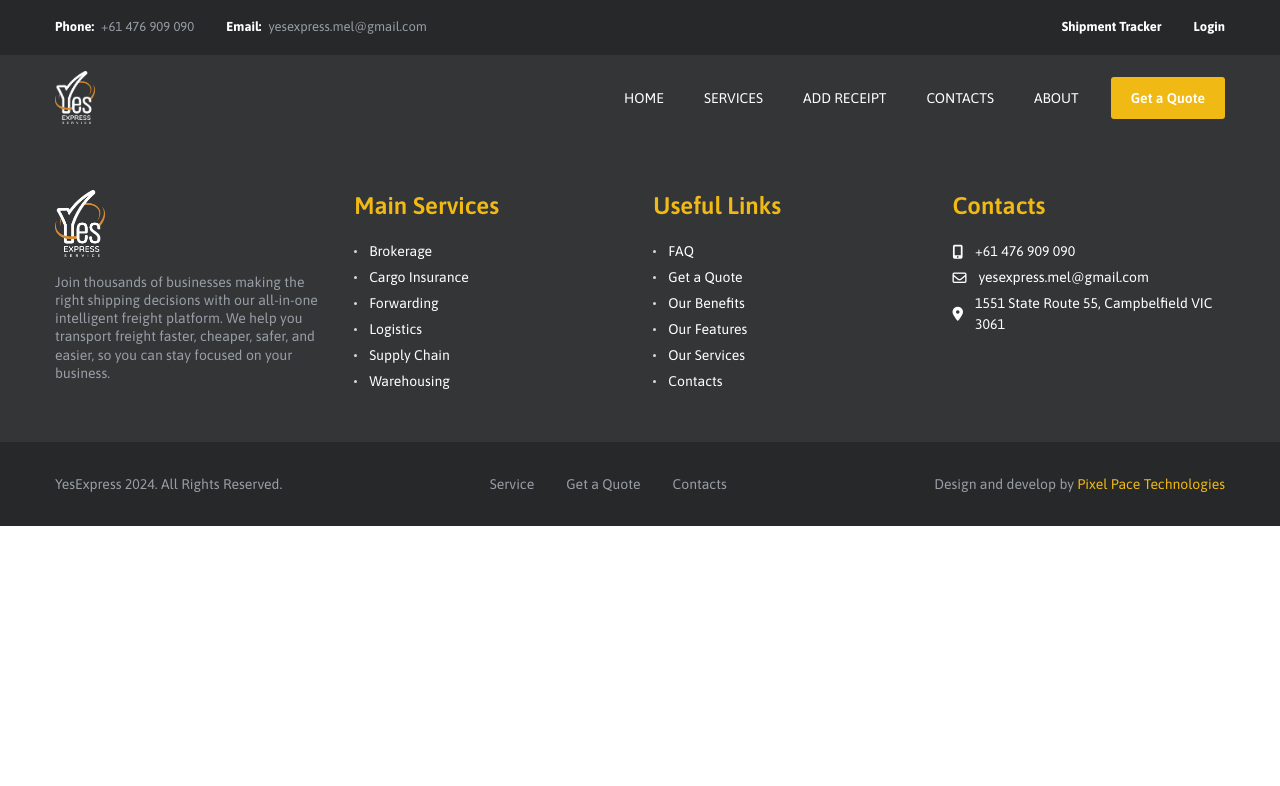
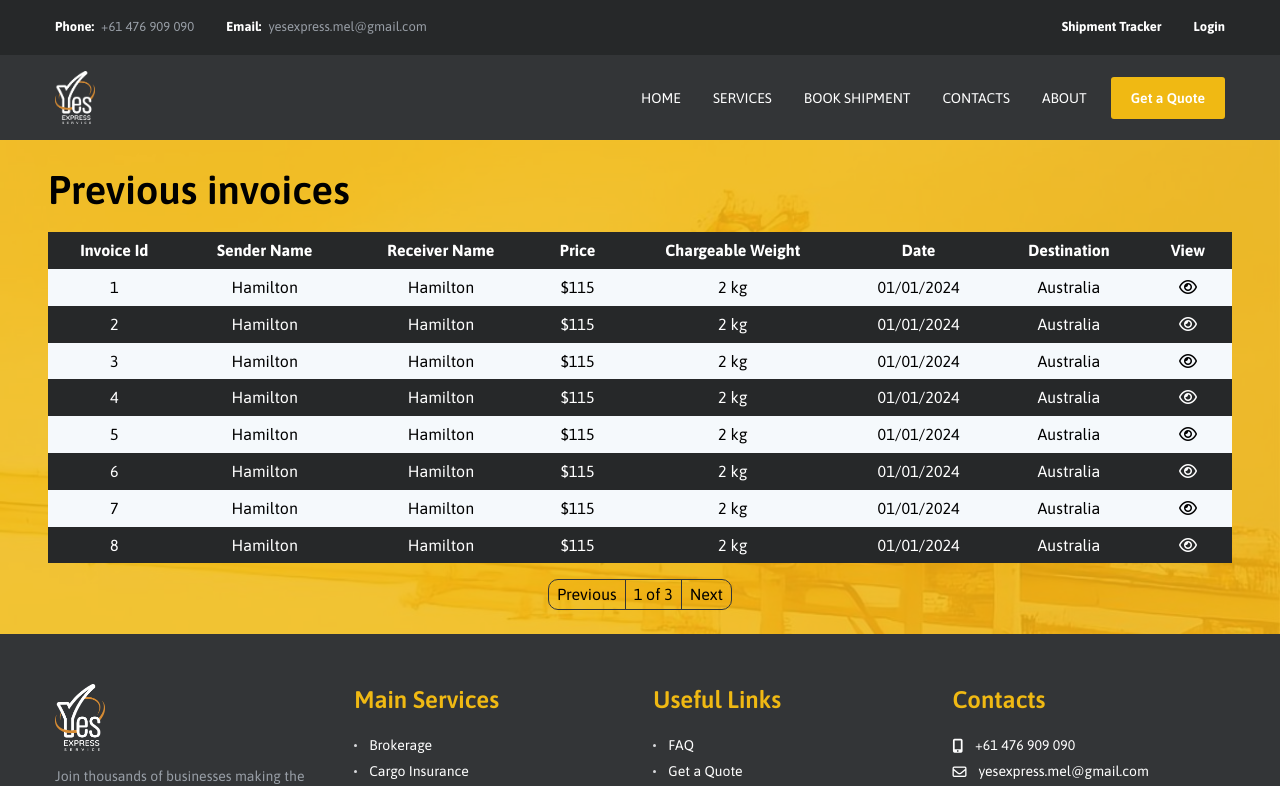
Before and after one commit to kashi992/YesExpress, a React (Create React App) app: page /previous-receipt in a window 1280 px wide. Shown: the top 786 px of the page. Built offline with nearby package versions, Linux system fonts and the light colour scheme.

Commit message:
Merge branch 'frontend' into test-apis

```diff
--- a/src/layout/navbar/navbar.js
+++ b/src/layout/navbar/navbar.js
@@ -1,12 +1,13 @@
-import React, { useState } from 'react';
+import React, { useState, useContext } from 'react';
 import mainLogo from '../../assets/images/mainLogo.png';
 import DownChevron from '../../assets/images/downChevron';
 import Button from '../../components/buttons/button';
 import { useLocation, Link } from 'react-router-dom';
+import AuthContext from '../../services/context/AuthProvider';
 
 const Navbar = () => {
 const location = useLocation();
-
+const { auth } = useContext(AuthContext);
     const [dropdownStates, setDropdownStates] = useState(false);
 
     const handleDropdown = (navItem) => {
@@ -53,7 +54,7 @@
                     <div className="max-w-[40px] w-full">
                        <Link to="/"><img src={mainLogo} alt="Yes Express" /></Link>
                     </div>
-                    <div className="flex gap-6 items-center">
+                    <div className="flex gap-4 items-center">
                         {/* {buildLink("/", "Home",
                             <>
                                 <Link to="" className="flex items-center gap-1 hover:text-[#f0b913] before:bg-[#d8d9dc] before:w-[3px] before:h-[3px] before:rounded-full before:block hover:before:bg-[#f0b913]">Page 1</Link>
@@ -62,9 +63,10 @@
                         , 'home')} */}
                         {buildLink("/", "Home", null, 'home')}
                         {buildLink("/services", "Services", null,'services')}
-                        {buildLink("/add-receipt", "Add Receipt", null,'add receipt')}
+                        {buildLink("/book-shipment", "Book Shipment", null,'book shipment')}
                         {buildLink("/contact", "Contacts", null,'contacts')}
                         {buildLink("/about", "About", null,'about')}
+                        {auth.authToken && buildLink("/previous-receipt", "Previous Receipts", null, 'previous receipts')}
                         <Button className='primaryClrBg whiteClr hover:text-[#333537] hover:bg-white' text="Get a Quote" />
                     </div>
                 </div>
--- a/src/layout/topBar/topBar.js
+++ b/src/layout/topBar/topBar.js
@@ -62,8 +62,8 @@
                                 <h6 className='whiteClr text-[13px] font-bold cursor-pointer'>
                                     {auth.userName}
                                 </h6>
-                                {showProfilePanel &&
-                                    <div className='profile-dropdown absolute z-10 p-4 rounded-[8px] border border-[#474747] bg-[#262829] w-[180px] right-0 top-4'>
+                                {
+                                    <div className={`profile-dropdown absolute z-10 p-4 rounded-[8px] border border-[#474747] bg-[#262829] w-[180px] right-0 top-4 transition-all duration-300 ${showProfilePanel ? 'opacity-100 visible' : 'opacity-0 invisible'}`}>
                                         <div className='content'>
                                             <h4 className='text-white text-center text-sm font-medium opacity-60'>{auth.email}</h4>
                                             <h4 className='text-white mt-3 text-sm font-medium opacity-60'>{auth.userName}</h4>
@@ -72,6 +72,12 @@
                                                     <Link to={'./dashboard'}>
                                                         <i className="fas fa-cog"></i>
                                                         <span className='ms-2'>Dashboard</span>
+                                                    </Link>
+                                                </li>
+                                                <li className='text-white opacity-60 hover:opacity-100 text-xs py-2 border-b border-[#7d7d7d]'>
+                                                <Link to={'/dashboard'}>
+                                                <i class="fas fa-user-circle"></i>
+                                                        <span className='ms-2'>Profile</span>
                                                     </Link>
                                                 </li>
                                                 <li className='text-white opacity-60 hover:opacity-100 text-xs py-2'>
--- a/src/pages/addReceipt/addInvoiceForm.js
+++ b/src/pages/addReceipt/addInvoiceForm.js
@@ -368,7 +368,7 @@
             {loading ? <Loader type={'fixed'} /> : null}
             <div className='primaryClrBg py-[60px]'>
                 <div className="container">
-                    <h2 className='h2 secondaryClr'>Add Receipt</h2>
+                    <h2 className='h2 secondaryClr'>Book a Shipment</h2>
                     <h5 className='h5'>Receiver Information</h5>
                     <div className='flex justify-between flex-wrap ReceiptForm gap-y-4 mt-4'>
                         <CustomInput placeholder="Name" type="text" name="name" value={receiverFormData.name} onChange={handleReceiverFormChange}/>
--- a/src/pages/dashboard/generateInvoices/index.js
+++ b/src/pages/dashboard/generateInvoices/index.js
@@ -9,7 +9,7 @@
         { value: '2', label: 'PAK to AUS' },
     ];
   return (
-    <div className='px-4 py-6'>
+    <div className='px-4 py-6 max-w-[550px] w-full'>
      <h1 className='text-[2.5rem] font-semibold mb-4'>Generate your invoices</h1>
      <CustomSelect section="before:text-white mb-4" className="bg-[#333537] text-white " options={ModeOptions}/>
      <Button type="submit" text="Submit" className="bg-[#333537] border-[1px] border-[#333537] text-white hover:bg-transparent hover:text-[#333537]"/>
--- a/src/pages/dashboard/previousReceipt/index.js
+++ b/src/pages/dashboard/previousReceipt/index.js
@@ -200,7 +200,7 @@
   const paginate = (pageNumber) => setCurrentPage(pageNumber);
 
   return (
-    <div className='customTable px-12 py-6 h-full overflow-y-auto'>
+    <div className='customTable px-12 py-6 h-full overflow-y-auto bannerBg' style={{height: "auto"}}>
       <h1 className='text-[2.5rem] font-semibold mb-4'>Previous invoices</h1>
       <table className='w-full'>
         <thead>
--- a/src/router/routers.js
+++ b/src/router/routers.js
@@ -6,6 +6,7 @@
 import About from "../pages/about"
 import Dashboard from "../pages/dashboard"
 import TrackShipment from "../pages/trackShipment"
+import PreviousInvoices from "../pages/dashboard/previousReceipt"
 
 
 const Routers = () => {
@@ -13,11 +14,12 @@
   <Routes>
     <Route index element={<Home/>} />
     <Route path="/services" element={<Services/>} />
-    <Route path="/add-receipt" element={<AddReceipt/>} />
+    <Route path="/book-shipment" element={<AddReceipt/>} />
     <Route path="/contact" element={<Contact/>} />
     <Route path="/about" element={<About/>} />
     <Route path="/dashboard" element={<Dashboard/>} />
     <Route path="/track-shipment" element={<TrackShipment/>} />
+    <Route path="/previous-receipt" element={<PreviousInvoices/>} />
   </Routes>
   )
 }
```
